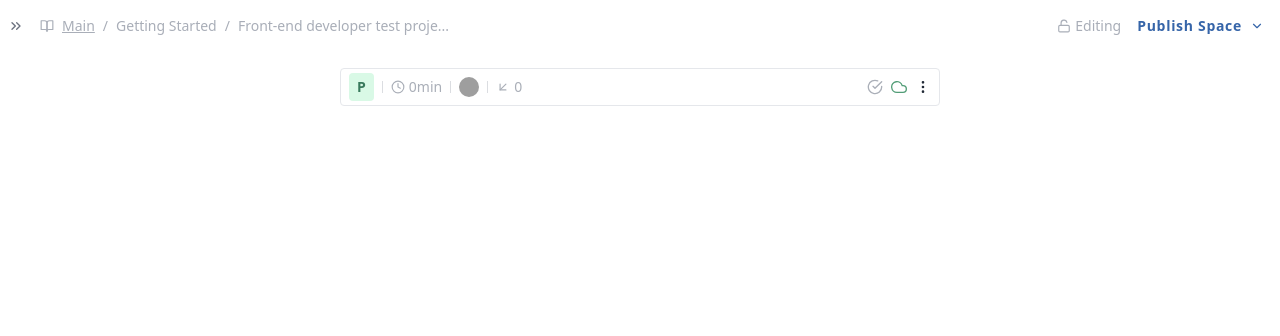
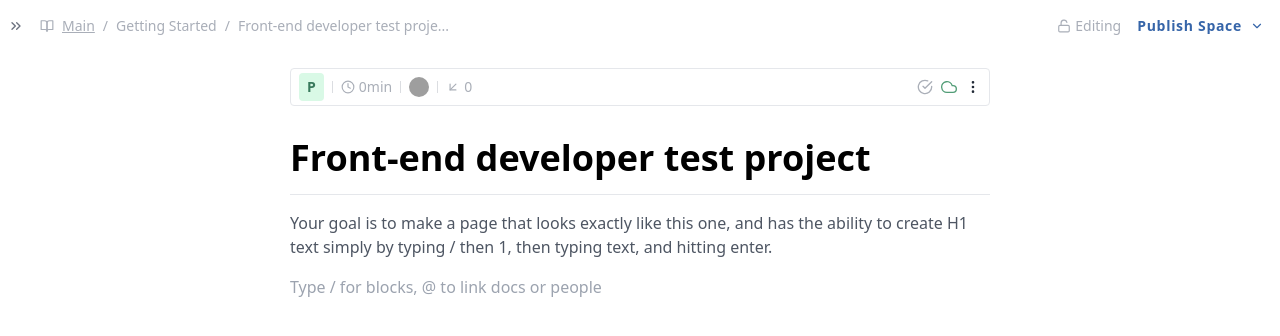
Before and after one commit to MohamedBechirMejri/helpjuice-test-project, a Next.js app: page / in a window 1280 px wide. Shown: the top 336 px of the page. Built offline with nearby package versions, Linux system fonts and the light colour scheme; grey boxes are pictures that could not be loaded.

Commit message:
Add input

```diff
--- a/pages/index.tsx
+++ b/pages/index.tsx
@@ -1,5 +1,6 @@
 import type { NextPage } from "next";
 import Image from "next/image";
+import { useState } from "react";
 import {
   FiArrowDownLeft,
   FiBookOpen,
@@ -13,6 +14,47 @@ import {
 } from "react-icons/fi";
 
 const Home: NextPage = () => {
+  const [headings, setHeadings] = useState([
+    {
+      type: "p",
+      content:
+        "Your goal is to make a page that looks exactly like this one, and has the ability to create H1 text simply by typing / then 1, then typing text, and hitting enter.",
+    },
+  ]);
+
+  const [inputValue, setInputValue] = useState("");
+
+  const handleSubmit = (e: any) => {
+    e.preventDefault();
+
+    const command = inputValue.substring(0, 2);
+    const content =
+      inputValue.substring(0, 1) === "/"
+        ? inputValue.substring(2, inputValue.length)
+        : inputValue;
+
+    const heading = {
+      type:
+        command === "/1"
+          ? "h1"
+          : command === "/2"
+          ? "h2"
+          : command === "/3"
+          ? "h3"
+          : command === "/4"
+          ? "h4"
+          : command === "/5"
+          ? "h5"
+          : command === "/6"
+          ? "h6"
+          : "p",
+      content,
+    };
+
+    setHeadings([...headings, heading]);
+    setInputValue("");
+  };
+
   return (
     <div className="bg-white">
       <header className="flex items-center justify-between p-2 text-[#a9aeb8]">
@@ -42,7 +84,7 @@ const Home: NextPage = () => {
           </button>
         </div>
       </header>
-      <main className="mx-auto max-w-[600px] mt-4">
+      <main className="mx-auto max-w-[700px] mt-4">
         <div className="flex items-center justify-between w-full p-1 px-2 border rounded text-[#aaafb8]">
           <div className="flex items-center gap-2 text-sm">
             <p className="bg-[#d9f9e6] text-[#38795c] p-1 rounded px-2 font-bold">
@@ -73,6 +115,55 @@ const Home: NextPage = () => {
             <FiMoreVertical className="text-[#212936]" />
           </div>
         </div>
+
+        <form
+          className="flex flex-col w-full gap-4 mt-8"
+          onSubmit={handleSubmit}
+        >
+          <h1 className="text-4xl font-bold">
+            Front-end developer test project
+          </h1>
+          <hr />
+          <div className="flex flex-col gap-6 text-[#4e5663] ">
+            {headings.map((heading, i) => {
+              return heading.type === "h1" ? (
+                <h1 key={i} className="text-3xl font-bold" id={`${i}`}>
+                  {heading.content}
+                </h1>
+              ) : heading.type === "h2" ? (
+                <h2 key={i} className="text-2xl font-bold" id={`${i}`}>
+                  {heading.content}
+                </h2>
+              ) : heading.type === "h3" ? (
+                <h3 key={i} className="text-xl font-semibold" id={`${i}`}>
+                  {heading.content}
+                </h3>
+              ) : heading.type === "h4" ? (
+                <h4 key={i} className="text-lg font-semibold" id={`${i}`}>
+                  {heading.content}
+                </h4>
+              ) : heading.type === "h5" ? (
+                <h5 key={i} className="text-base font-semibold" id={`${i}`}>
+                  {heading.content}
+                </h5>
+              ) : heading.type === "h6" ? (
+                <h6 key={i} className="text-sm font-medium" id={`${i}`}>
+                  {heading.content}
+                </h6>
+              ) : (
+                <p key={i} className="text-base font-medium" id={`${i}`}>
+                  {heading.content}
+                </p>
+              );
+            })}
+          </div>
+          <input
+            placeholder="Type / for blocks, @ to link docs or people"
+            className="w-full outline-none"
+            value={inputValue}
+            onChange={e => setInputValue(e.target.value)}
+          />
+        </form>
       </main>
     </div>
   );
```
